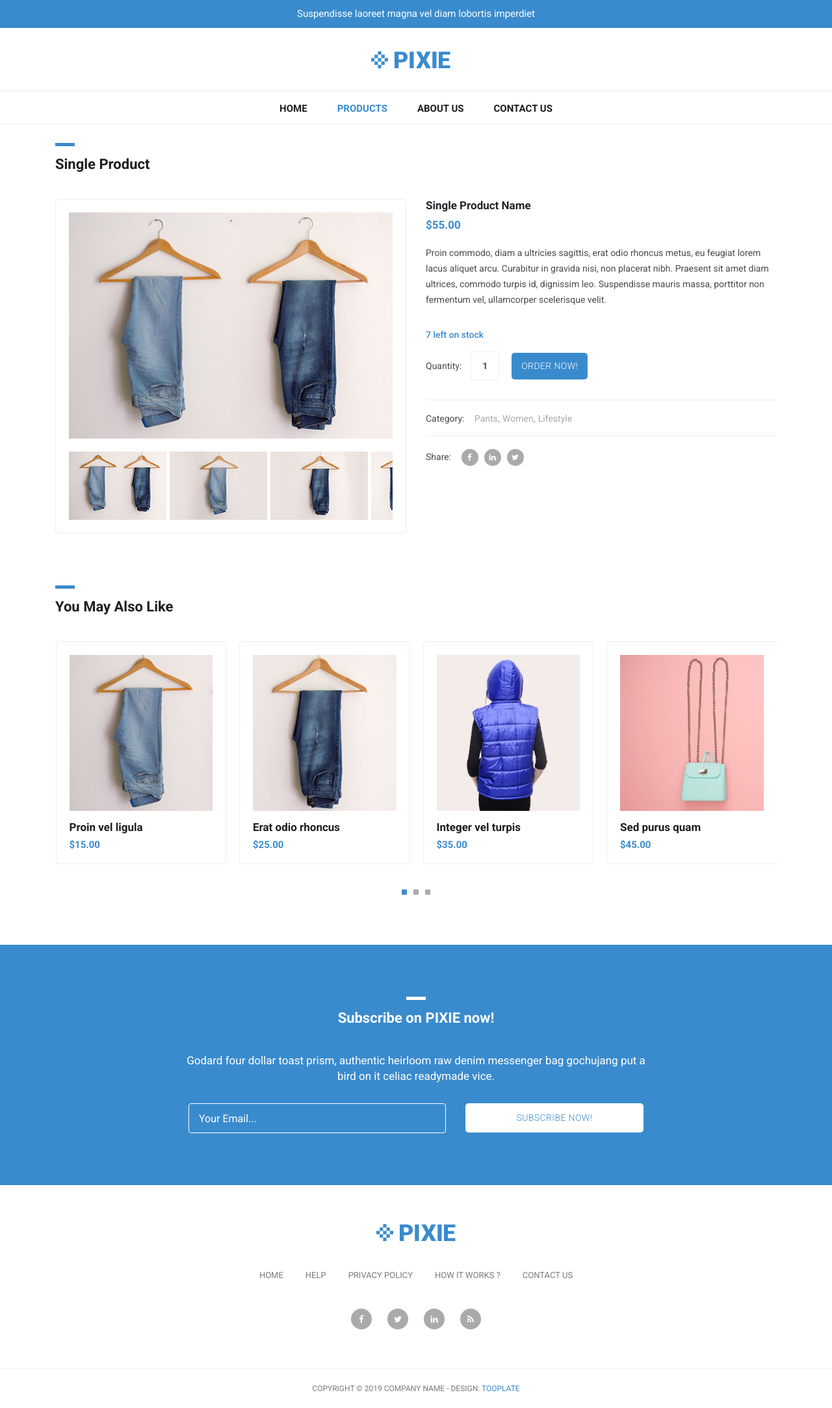
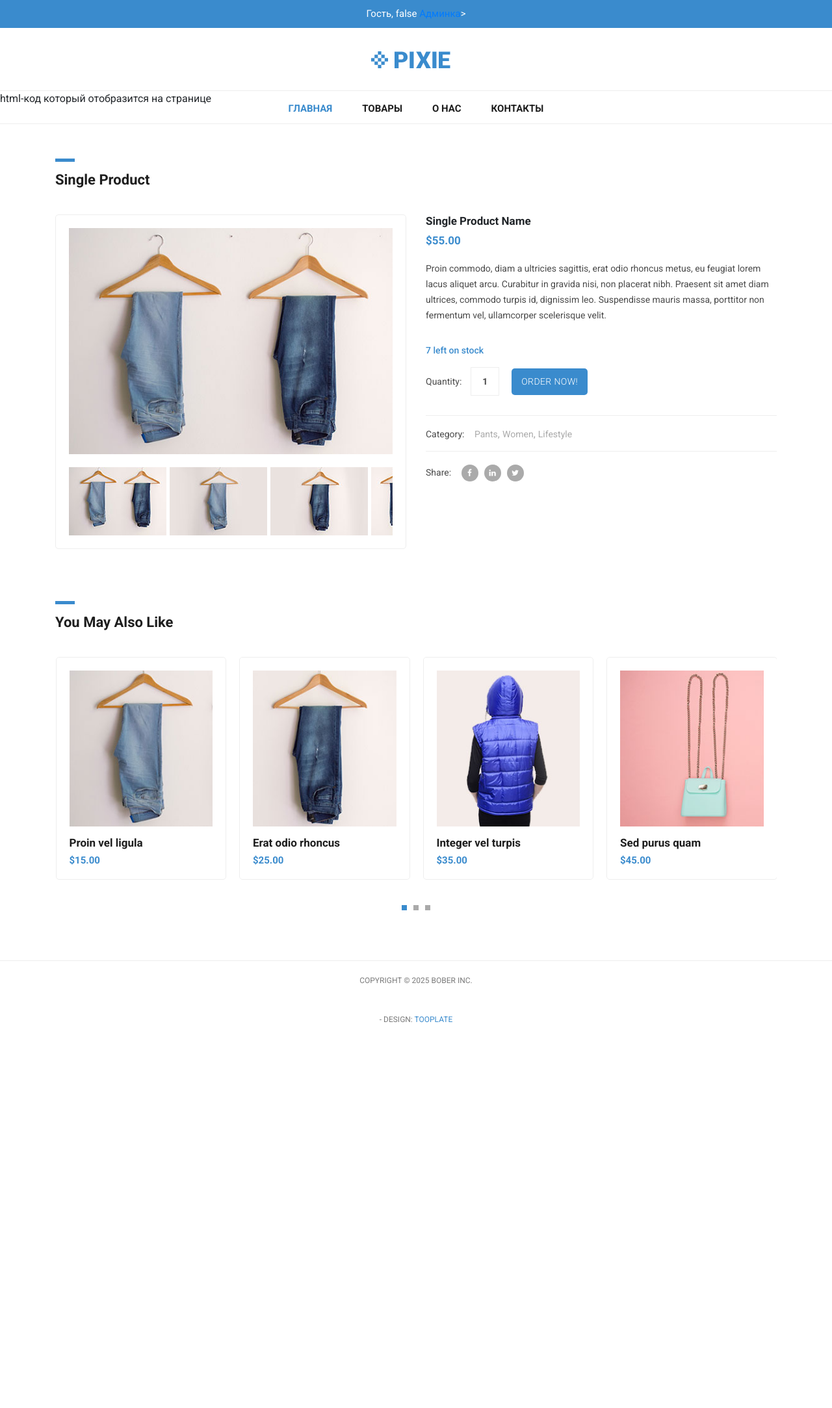
Before and after one commit to alohant1/stepshop, a Django app: template templates/productone.html in a window 1280 px wide. Shown: the whole page at 65% size. After the commit the page ends 1574 px from the top, so only its background shows below. Run offline with Django 5.2, Linux system fonts and the light colour scheme; the template is opened without the code that fills it: most values are stand-ins (such as "Sample title", 1, 10 or a date in 2020); some libraries are stand-ins or nearby versions.

Commit message:
esson_03 files

```diff
--- a/mainapp/urls.py
+++ b/mainapp/urls.py
@@ -1,11 +1,12 @@
 from django.urls import path
 
-from mainapp.views import index, contacts
+from mainapp.views import index, contacts, productone
 
 app_name = 'mainapp'
 
 urlpatterns = [
     path('', index, name='index'),
     path('contacts/', contacts, name='contacts'),
+    path('productone/', productone, name='productone'),
 
 ]
--- a/templates/productone.html
+++ b/templates/productone.html
@@ -1,71 +1,15 @@
-<!DOCTYPE html>
-<html lang="en">
+{% extends 'base.html' %}
+{% load static %}
 
-  <head>
+{% block title %}
+  {{ title }}
+{% endblock %}
 
-    <meta charset="utf-8">
-    <meta name="viewport" content="width=device-width, initial-scale=1, shrink-to-fit=no">
-    <meta name="description" content="">
-    <meta name="author" content="">
-    <link href="https://fonts.googleapis.com/css?family=Roboto:100,300,400,500,700" rel="stylesheet">
+{% block css %}
+  <link rel="stylesheet" href="{% static 'assets/css/flex-slider.css' %}">
+{% endblock %}
 
-    <title>Pixie - Product Detail</title>
-
-    <!-- Bootstrap core CSS -->
-    <link href="vendor/bootstrap/css/bootstrap.min.css" rel="stylesheet">
-
-
-    <!-- Additional CSS Files -->
-    <link rel="stylesheet" href="assets/css/fontawesome.css">
-    <link rel="stylesheet" href="assets/css/tooplate-main.css">
-    <link rel="stylesheet" href="assets/css/owl.css">
-    <link rel="stylesheet" href="assets/css/flex-slider.css">
-<!--
-Tooplate 2114 Pixie
-https://www.tooplate.com/view/2114-pixie
--->
-  </head>
-
-  <body>
-
-    <!-- Pre Header -->
-    <div id="pre-header">
-      <div class="container">
-        <div class="row">
-          <div class="col-md-12">
-            <span>Suspendisse laoreet magna vel diam lobortis imperdiet</span>
-          </div>
-        </div>
-      </div>
-    </div>
-
-    <!-- Navigation -->
-    <nav class="navbar navbar-expand-lg navbar-dark bg-dark static-top">
-      <div class="container">
-        <a class="navbar-brand" href="#"><img src="assets/images/header-logo.png" alt=""></a>
-        <button class="navbar-toggler" type="button" data-toggle="collapse" data-target="#navbarResponsive" aria-controls="navbarResponsive" aria-expanded="false" aria-label="Toggle navigation">
-          <span class="navbar-toggler-icon"></span>
-        </button>
-        <div class="collapse navbar-collapse" id="navbarResponsive">
-          <ul class="navbar-nav ml-auto">
-            <li class="nav-item">
-              <a class="nav-link" href="index.html">Home</a>
-            </li>
-            <li class="nav-item active">
-              <a class="nav-link" href="products.html">Products
-                <span class="sr-only">(current)</span>
-              </a>
-            </li>
-            <li class="nav-item">
-              <a class="nav-link" href="about.html">About Us</a>
-            </li>
-            <li class="nav-item">
-              <a class="nav-link" href="contact.html">Contact Us</a>
-            </li>
-          </ul>
-        </div>
-      </div>
-    </nav>
+{% block content %}
 
     <!-- Page Content -->
     <!-- Single Starts Here -->
@@ -227,126 +171,9 @@ https://www.tooplate.com/view/2114-pixie
       </div>
     </div>
     <!-- Similar Ends Here -->
+{% endblock %}
 
-
-    <!-- Subscribe Form Starts Here -->
-    <div class="subscribe-form">
-      <div class="container">
-        <div class="row">
-          <div class="col-md-12">
-            <div class="section-heading">
-              <div class="line-dec"></div>
-              <h1>Subscribe on PIXIE now!</h1>
-            </div>
-          </div>
-          <div class="col-md-8 offset-md-2">
-            <div class="main-content">
-              <p>Godard four dollar toast prism, authentic heirloom raw denim messenger bag gochujang put a bird on it celiac readymade vice.</p>
-              <div class="container">
-                <form id="subscribe" action="" method="get">
-                  <div class="row">
-                    <div class="col-md-7">
-                      <fieldset>
-                        <input name="email" type="text" class="form-control" id="email"
-                        onfocus="if(this.value == 'Your Email...') { this.value = ''; }"
-                    	onBlur="if(this.value == '') { this.value = 'Your Email...';}"
-                    	value="Your Email..." required="">
-                      </fieldset>
-                    </div>
-                    <div class="col-md-5">
-                      <fieldset>
-                        <button type="submit" id="form-submit" class="button">Subscribe Now!</button>
-                      </fieldset>
-                    </div>
-                  </div>
-                </form>
-              </div>
-            </div>
-          </div>
-        </div>
-      </div>
-    </div>
-    <!-- Subscribe Form Ends Here -->
-
-
-
-    <!-- Footer Starts Here -->
-    <div class="footer">
-      <div class="container">
-        <div class="row">
-          <div class="col-md-12">
-            <div class="logo">
-              <img src="assets/images/header-logo.png" alt="">
-            </div>
-          </div>
-          <div class="col-md-12">
-            <div class="footer-menu">
-              <ul>
-                <li><a href="#">Home</a></li>
-                <li><a href="#">Help</a></li>
-                <li><a href="#">Privacy Policy</a></li>
-                <li><a href="#">How It Works ?</a></li>
-                <li><a href="#">Contact Us</a></li>
-              </ul>
-            </div>
-          </div>
-          <div class="col-md-12">
-            <div class="social-icons">
-              <ul>
-                <li><a href="#"><i class="fa fa-facebook"></i></a></li>
-                <li><a href="#"><i class="fa fa-twitter"></i></a></li>
-                <li><a href="#"><i class="fa fa-linkedin"></i></a></li>
-                <li><a href="#"><i class="fa fa-rss"></i></a></li>
-              </ul>
-            </div>
-          </div>
-        </div>
-      </div>
-    </div>
-    <!-- Footer Ends Here -->
-
-
-    <!-- Sub Footer Starts Here -->
-    <div class="sub-footer">
-      <div class="container">
-        <div class="row">
-          <div class="col-md-12">
-            <div class="copyright-text">
-              <p>Copyright &copy; 2019 Company Name
-
-                - Design: <a rel="nofollow" href="https://www.facebook.com/tooplate">Tooplate</a></p>
-            </div>
-          </div>
-        </div>
-      </div>
-    </div>
-    <!-- Sub Footer Ends Here -->
-
-
-    <!-- Bootstrap core JavaScript -->
-    <script src="vendor/jquery/jquery.min.js"></script>
-    <script src="vendor/bootstrap/js/bootstrap.bundle.min.js"></script>
-
-
-    <!-- Additional Scripts -->
-    <script src="assets/js/custom.js"></script>
-    <script src="assets/js/owl.js"></script>
-    <script src="assets/js/isotope.js"></script>
-    <script src="assets/js/flex-slider.js"></script>
-
-
-    <script language = "text/Javascript">
-      cleared[0] = cleared[1] = cleared[2] = 0; //set a cleared flag for each field
-      function clearField(t){                   //declaring the array outside of the
-      if(! cleared[t.id]){                      // function makes it static and global
-          cleared[t.id] = 1;  // you could use true and false, but that's more typing
-          t.value='';         // with more chance of typos
-          t.style.color='#fff';
-          }
-      }
-    </script>
-
-
-  </body>
-
-</html>
+{% block js %}
+  <script src="{% static 'assets/js/isotope.js' %}"></script>
+  <script src="{% static 'assets/js/flex-slider.js' %}"></script>
+{% endblock %}
```
Also changed, not shown: other parts of templates/productone.html (+17 -17 lines), mainapp/views.py (+9 -0 lines).
